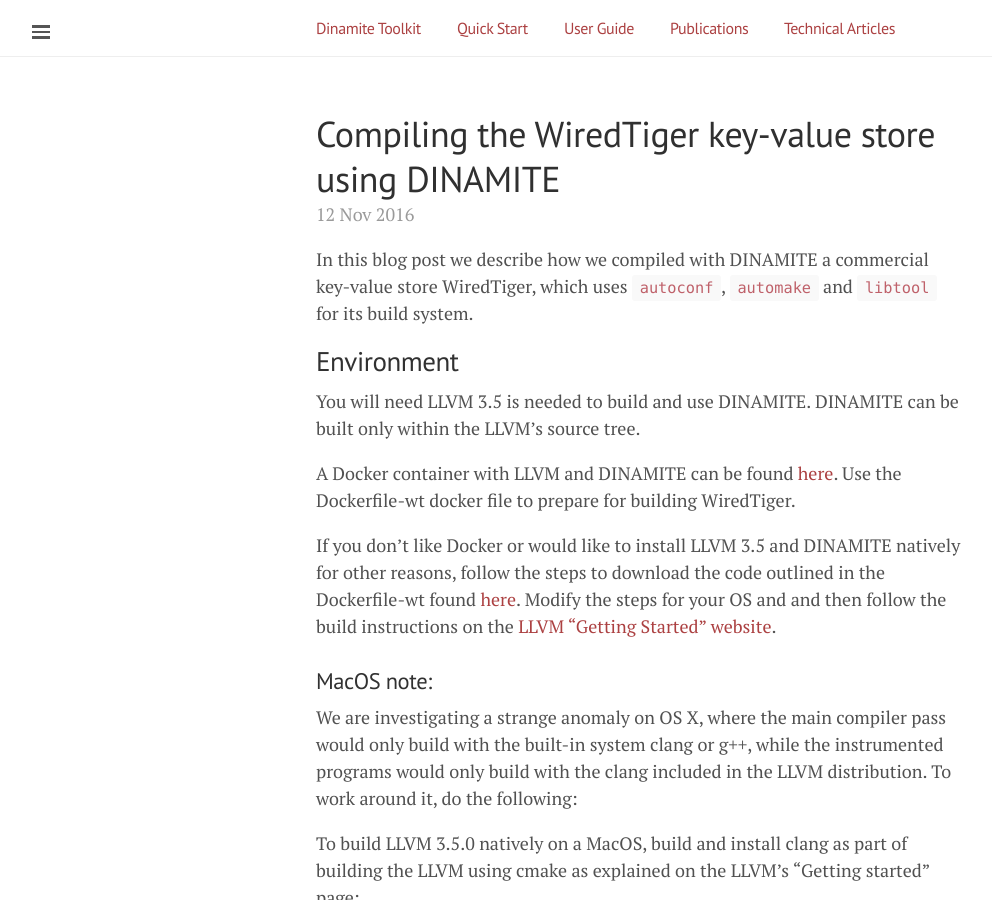
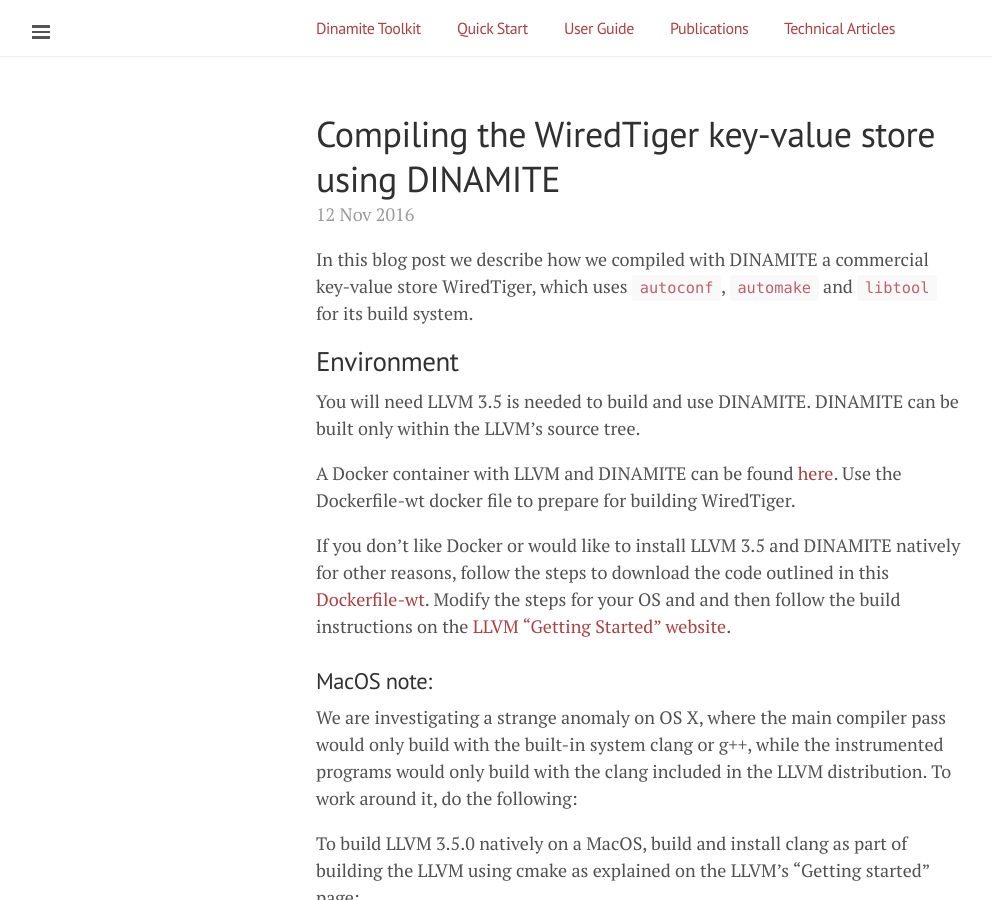
Before and after one commit to dinamite-toolkit/dinamite-toolkit.github.io, a Jekyll site: the page built from _posts/2016-11-12-compiling-WT.md, in a window 1280 px wide and 900 px high. Shown: the whole window, without its empty margins (0-992 px from the left). Built offline with Jekyll 4.4.1, drawn with Linux system fonts in a browser that asks for light colours.

Commit message:
Fix the link to a non-existent docker file

```diff
--- a/_posts/2016-11-12-compiling-WT.md
+++ b/_posts/2016-11-12-compiling-WT.md
@@ -20,8 +20,7 @@
 
 If you don't like Docker or would like to install LLVM 3.5 and
 DINAMITE natively for other reasons, follow the steps to download the
-code outlined in the Dockerfile-wt found
-[here](https://github.com/dinamite-toolkit/dinamite-compiler-docker.git).
+code outlined in this [Dockerfile-wt]({{ site.url }}/assets/Dockerfile-wt).
 Modify the steps for your OS and and then follow the build
 instructions on the [LLVM "Getting Started"
 website](http://llvm.org/docs/GettingStarted.html#local-llvm-configuration).
```
